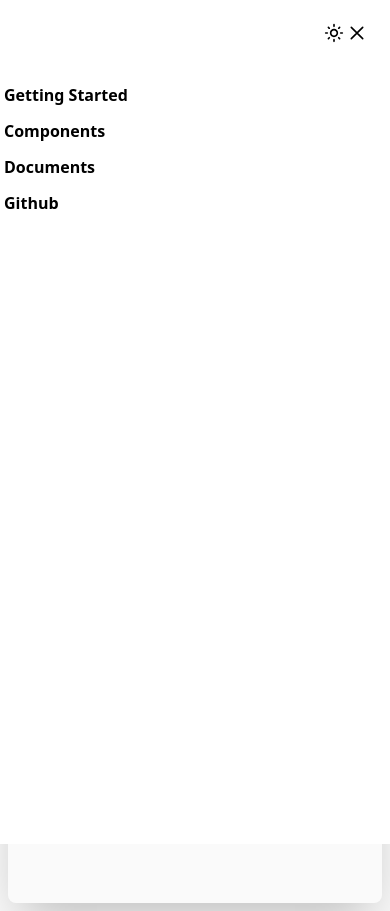
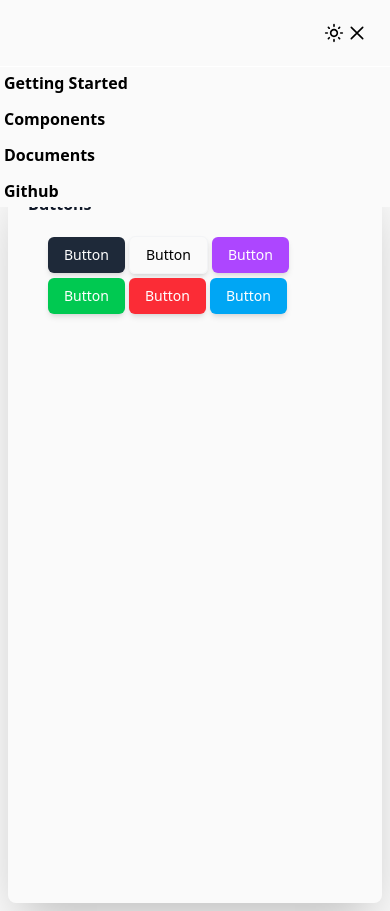
Before and after one commit to Jensaboi/react-component-library, a React (Vite) app: page /Components in a window 390 px wide. Both pictures are taken after a click on the button 360 px from the left and 30 px from the top of the page. Built offline with nearby package versions, Linux system fonts and the light colour scheme.

Commit message:
fixing mobile menu styles

```diff
--- a/src/components/HamburgerMenu.jsx
+++ b/src/components/HamburgerMenu.jsx
@@ -13,7 +13,8 @@ export default function HamburgerMenu() {
             <Menu.Button>
                 <RxHamburgerMenu className="utility-icons" size="20px" />
             </Menu.Button>
-            <Menu.Display className="bg-white text-black border-black dark:bg-slate-800 dark:text-white dark:border-white fixed top-0 left-0 w-full h-full flex flex-col gap-3">
+            <Menu.Display className="fixed top-0 left-0 w-full flex-col justify-start items-end">
+                <div className="bg-light-primary">
                     <div className="w-full p-5 flex items-center justify-end self-end border-b border-white">
                         <button onClick={toggleTheme}>
                             <MdOutlineLightMode
@@ -22,11 +23,15 @@ export default function HamburgerMenu() {
                             />
                         </button>
                         <Menu.Button>
-                        <IoCloseOutline className="utility-icons" size="26px" />
+                            <IoCloseOutline
+                                className="utility-icons"
+                                size="26px"
+                            />
                         </Menu.Button>
                     </div>
 
                     <Navbar />
+                </div>
             </Menu.Display>
         </Menu>
     );
--- a/src/components/Header.jsx
+++ b/src/components/Header.jsx
@@ -7,7 +7,7 @@ import Navbar from "./NavBar";
 
 export default function Header() {
     return (
-        <header className="bg-light-primary shadow-2xl text-light-text p-5 h-[67px] flex justify-between items-center">
+        <header className="bg-light-primary text-light-text p-5 h-[67px] flex justify-between items-center">
             <Link to="/">
                 <Logo>React Components</Logo>
             </Link>
--- a/src/pages/GetStartedPage.jsx
+++ b/src/pages/GetStartedPage.jsx
@@ -4,7 +4,7 @@ export default function GetStartedPage() {
     return (
         <>
             <Header />
-            <main>
+            <main className="">
                 <h1>Get started</h1>
             </main>
         </>
```
Lines whose indentation alone changed are shown as unchanged.
